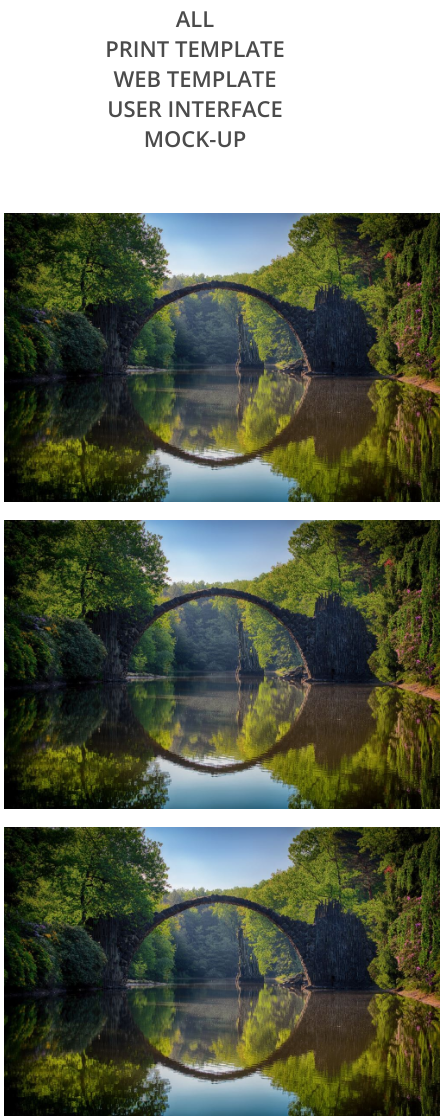
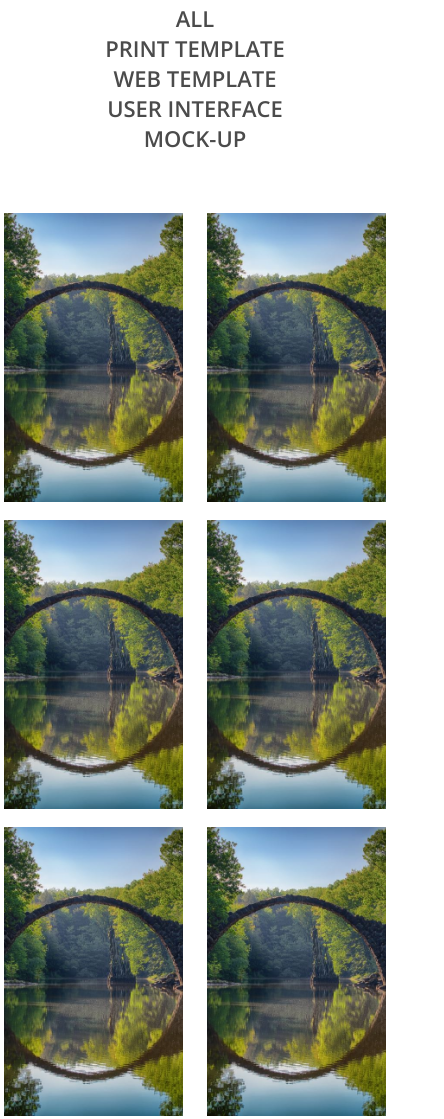
Before and after one commit to 8000x/sf.A3.13, a plain HTML site: page index.html in a window 390 px wide. Shown: the part 2381-3500 px from the top of the page, 444 px wide, since content can reach past the window. Drawn offline with Linux system fonts and the light colour scheme.

Commit message:
Add files via upload
small fix

```diff
--- a/css/style.css
+++ b/css/style.css
@@ -120,6 +120,7 @@ p {
 	text-decoration: none;
 	background-color: #ff2d2d;
 	border-radius: 5px;
+	border: 0;
 }
 .leftside-pageone {
 	position: relative;
@@ -571,7 +572,7 @@ footer {
     	margin-right: 0;
 	}
 	.img-products > img {
-		max-width: unset;
+		max-width: 46vw;
 		padding-left: 1vw;
 		padding-right: 1vw;
 	}
```
